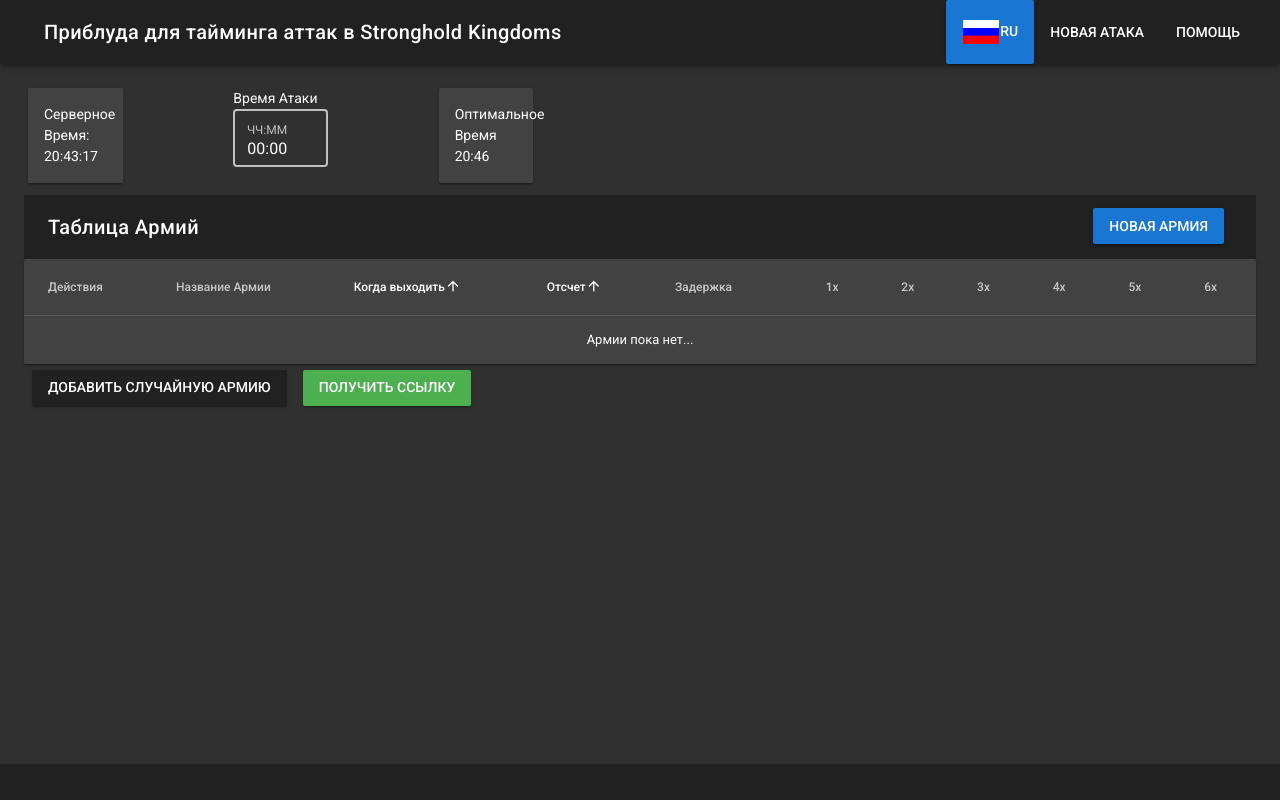
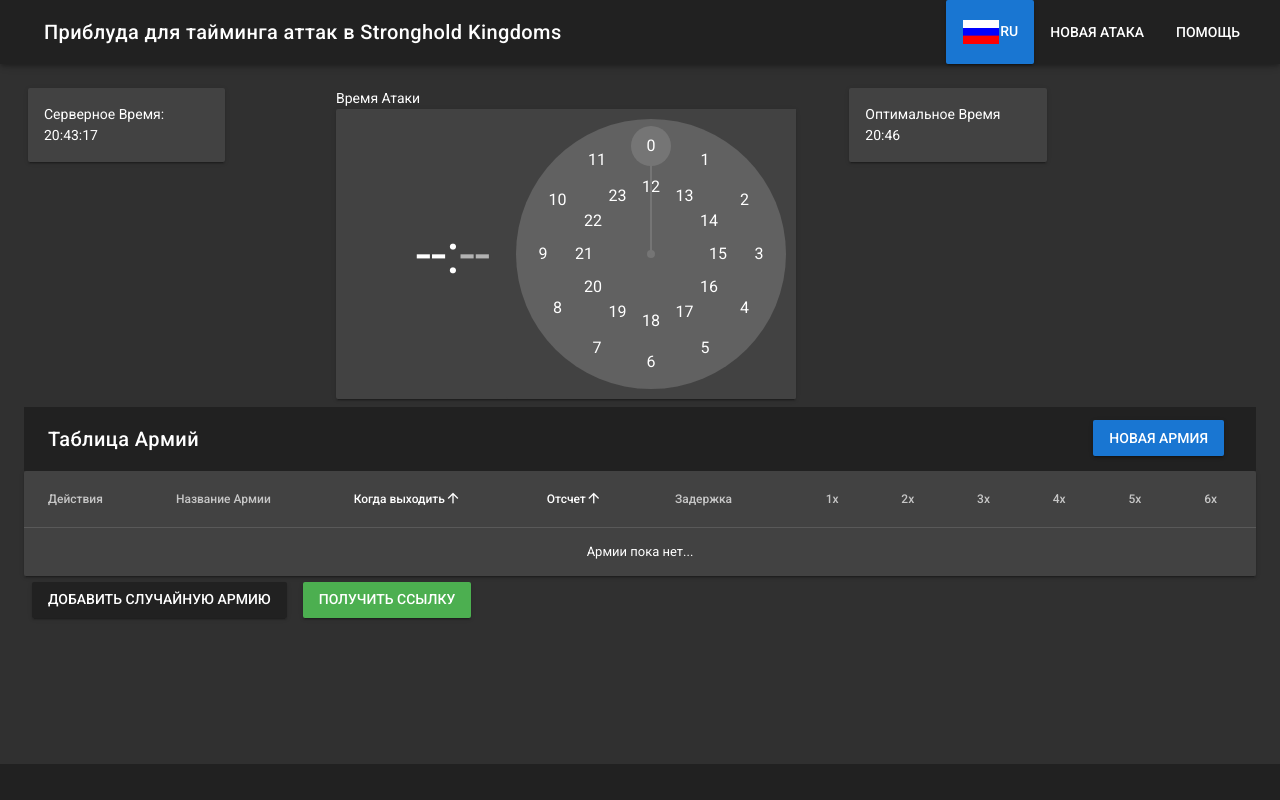
Before and after one commit to Donila/shk-timing, a Vue app: page / in a window 1280 px wide. Built offline with nearby package versions, Linux system fonts and the light colour scheme.

Commit message:
Added pretty clock

```diff
--- a/src/components/TimeX.vue
+++ b/src/components/TimeX.vue
@@ -1,15 +1,16 @@
 <template>
-  <v-layout row>
-    <v-flex xs4 sm1 md1 px-1>
+  <v-layout :row="$vuetify.breakpoint.mdAndUp" :column="$vuetify.breakpoint.smAndDown">
+    <v-flex xs12 sm2 md2 px-1>
       <v-card>
         <v-card-text>{{ $t('serverTime') }}: {{serverTime}}</v-card-text>
       </v-card>
     </v-flex>
-    <v-flex xs4 offset-sm1 sm1 offset-md1 md1 px-1>
+    <v-flex xs12 offset-sm1 sm6 offset-md1 md4 px-1 mb-2>
       <label>{{ $t('timingTime') }}</label>
-      <v-text-field outline box v-model="time" :label="$t('hhMM')" mask="time"></v-text-field>
+      <!--<v-text-field outline box v-model="time" :label="$t('hhMM')" mask="time"></v-text-field>-->
+      <v-time-picker v-model="clockTime" format="24hr" :landscape="$vuetify.breakpoint.mdAndUp"></v-time-picker>
     </v-flex>
-    <v-flex xs4 offset-sm1 sm1 offset-md1 md1 px-1>
+    <v-flex xs12 offset-sm1 sm2 offset-md1 md2 px-1>
       <v-card>
         <v-card-text>{{ $t('suggestedTime') }} {{suggestedTime}}</v-card-text>
       </v-card>
@@ -28,7 +29,8 @@
       store: this.$root.$data,
       time: '0000',
       serverTime: null,
-      timer: null
+      timer: null,
+      clockTime: null
     };
   },
   methods: {
@@ -70,6 +72,9 @@
     },
     attackTime() {
       this.time = this.store.state.time;
+    },
+    clockTime() {
+      this.time = this.clockTime.replace(':', '');
     }
   },
   mounted() {
```
